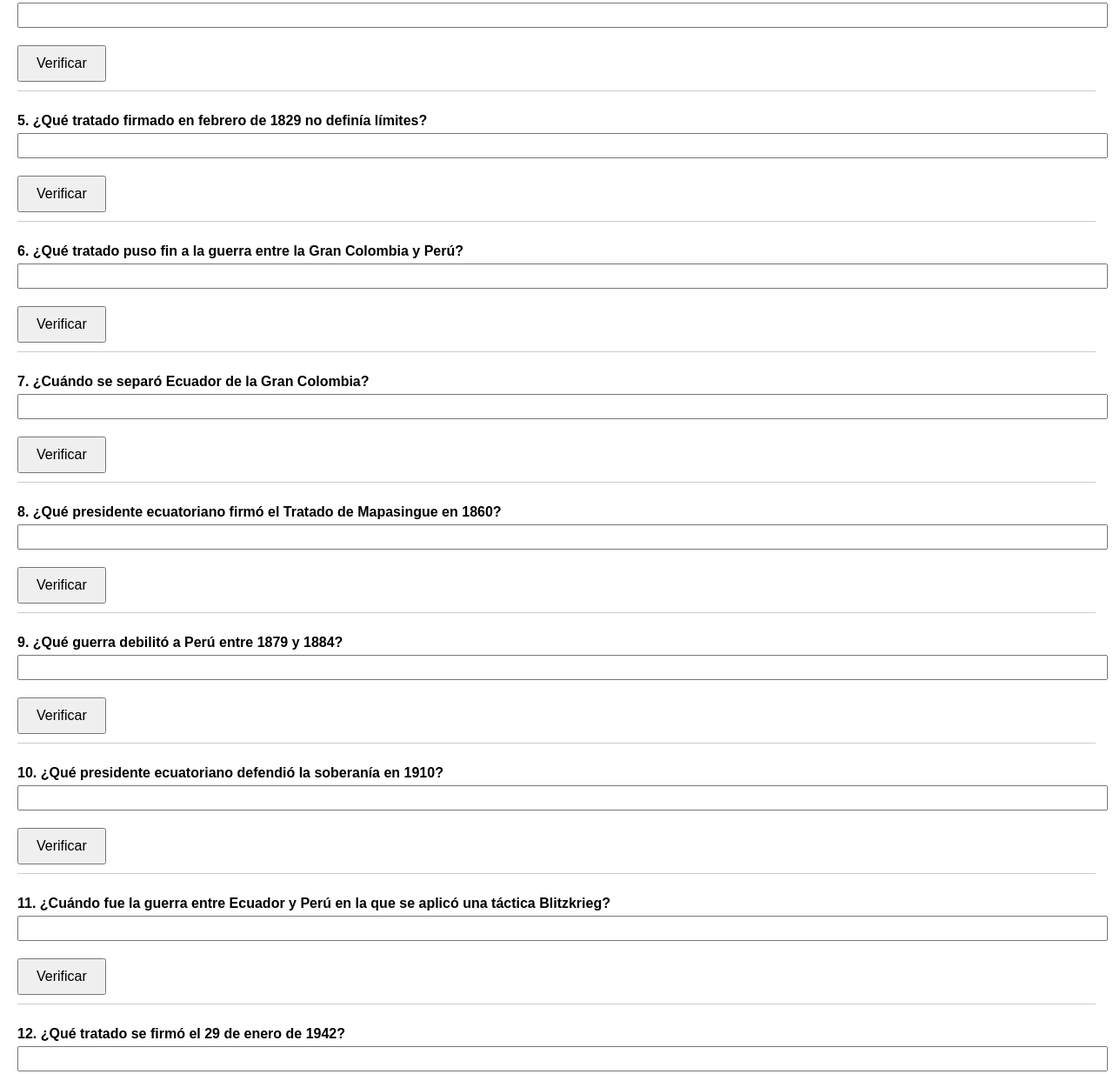
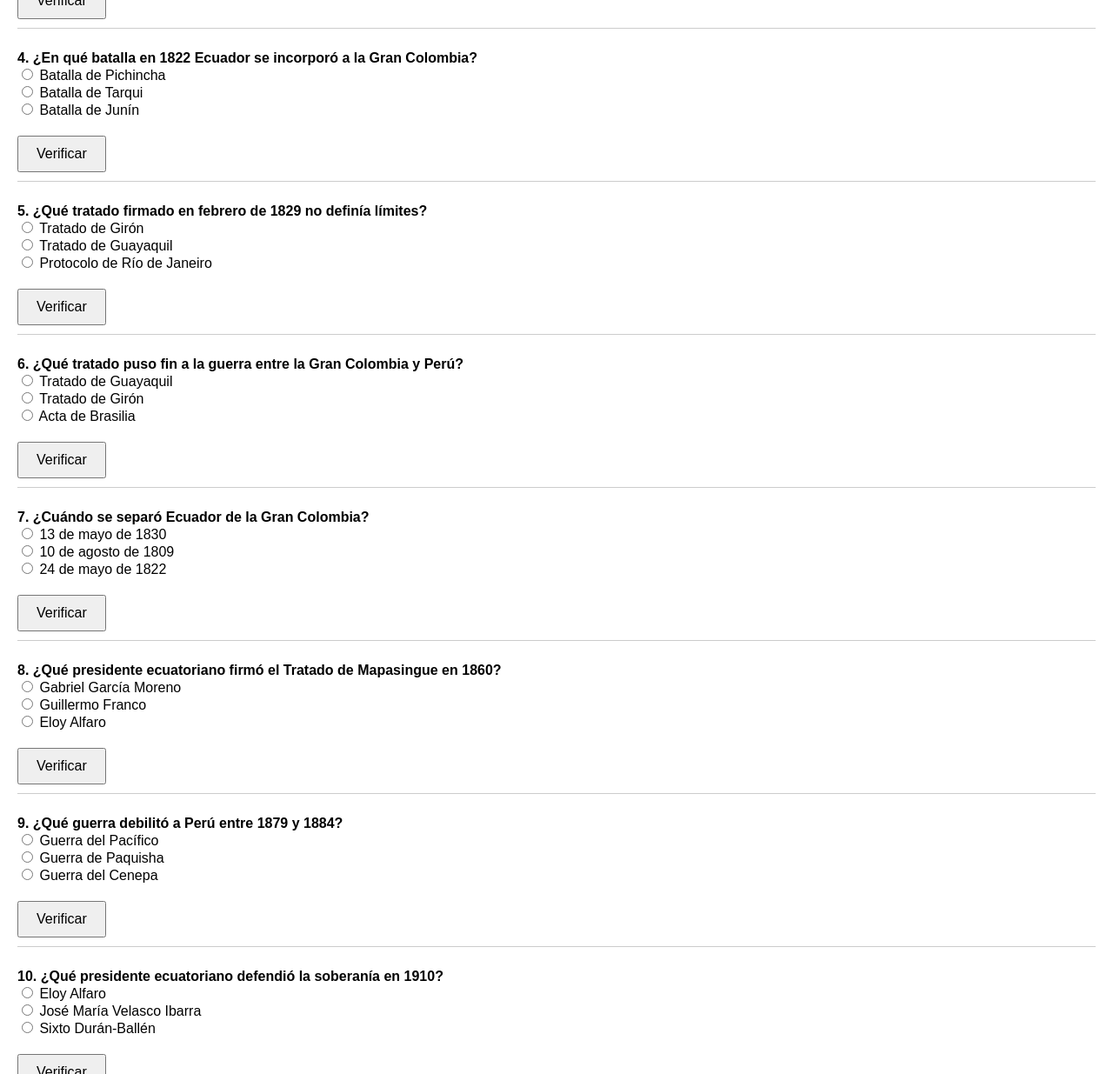
Before and after one commit to jsmasapanta/GCENE, a plain HTML site: page index.html in a window 1280 px wide. Shown: the part 538-1773 px from the top of the page at 87% size. Drawn offline with Linux system fonts and the light colour scheme.

Commit message:
Update index.html

```diff
--- a/index.html
+++ b/index.html
@@ -19,63 +19,69 @@
 
   <script>
     const preguntas = [
-        ["¿A qué virreinato pasaron las provincias de Maynas, Quijos y Canelos en 1802?", "Virreinato del Perú"],
-        ["¿Cuándo fue el Primer Grito de la Independencia en Ecuador?", "10 de agosto de 1809"],
-        ["¿Qué ciudad declaró su independencia el 9 de octubre de 1820?", "Guayaquil"],
-        ["¿En qué batalla en 1822 Ecuador se incorporó a la Gran Colombia?", "Batalla de Pichincha"],
-        ["¿Qué tratado firmado en febrero de 1829 no definía límites?", "Tratado de Girón"],
-        ["¿Qué tratado puso fin a la guerra entre la Gran Colombia y Perú?", "Tratado de Guayaquil"],
-        ["¿Cuándo se separó Ecuador de la Gran Colombia?", "13 de mayo de 1830"],
-        ["¿Qué presidente ecuatoriano firmó el Tratado de Mapasingue en 1860?", "Guillermo Franco"],
-        ["¿Qué guerra debilitó a Perú entre 1879 y 1884?", "Guerra del Pacífico"],
-        ["¿Qué presidente ecuatoriano defendió la soberanía en 1910?", "Eloy Alfaro"],
-        ["¿Cuándo fue la guerra entre Ecuador y Perú en la que se aplicó una táctica Blitzkrieg?", "Julio de 1941"],
-        ["¿Qué tratado se firmó el 29 de enero de 1942?", "Protocolo de Río de Janeiro"],
-        ["¿Qué conflicto ocurrió el 22 de febrero de 1981?", "Conflicto de Paquisha"],
-        ["¿Qué presidente gobernaba Ecuador durante el conflicto de Paquisha?", "Jaime Roldós"],
-        ["¿Cuándo comenzó el conflicto del Alto Cenepa?", "26 de enero de 1995"],
-        ["¿Qué presidente gobernaba Ecuador durante el conflicto del Alto Cenepa?", "Sixto Durán-Ballén"],
-        ["¿Cuál fue el nombre del plan de campaña ecuatoriano en 1995?", "Soberanía I"],
-        ["¿Quién fue el comandante del Agrupamiento Táctico Miguel Iturralde?", "TCRN Luis Hernández"],
-        ["¿Qué nombre recibió el bombardeo masivo del 22 de febrero de 1995?", "La noche de las luciérnagas"],
-        ["¿Cuántos helicópteros peruanos fueron derribados en el conflicto del Cenepa?", "Tres"],
-        ["¿Qué documento se firmó el 26 de octubre de 1998?", "Acta de Brasilia"],
-        ["¿Qué territorio recibió Ecuador en Tiwintza tras la firma de paz?", "1 km² en cesión perpetua con fines ceremoniales"],
-        ["¿Qué zonas fueron ofrecidas a Ecuador para comercio internacional?", "Saramiriza y Pijuayal"],
-        ["¿Qué país se enfrentó a Ecuador en el conflicto del Cenepa?", "Perú"],
-        ["¿En qué año estableció Perú el Puesto de Vigilancia N.º 1, Soldado Pastor?", "1987"],
-        ["¿Qué destacamento ecuatoriano fue creado en 1979 para sustentar las posiciones en el Valle del Cenepa?", "Destacamento Coangos"],
-        ["¿Qué agrupamiento creó Ecuador ante la amenaza peruana en diciembre de 1994?", "Agrupamiento General Iturralde"],
-        ["¿Qué oficial ecuatoriano informó sobre la presencia enemiga el 23 de enero de 1995?", "Coronel José Grijalba"],
-        ["¿Qué día se activó la alerta roja durante el conflicto del Cenepa?", "26 de enero de 1995"],
-        ["¿Qué agrupamiento se creó el 6 de febrero para reforzar la defensa ecuatoriana?", "Agrupamiento Carlomagno Andrade"],
-        ["¿Qué brigada especial fue organizada el 13 de febrero de 1995?", "Brigada Especial Eloy Alfaro"],
-        ["¿Cuál fue el primer soldado ecuatoriano caído en el conflicto del Cenepa?", "Soldado Pico"],
-        ["¿Qué fecha se retiró el primer contingente ecuatoriano tras los acuerdos de Itamaratí?", "1 de abril de 1995"],
-        ["¿Cuántos soldados ecuatorianos murieron durante el conflicto del Cenepa?", "31 soldados"],
-        ["¿Qué país fue acusado por el Gral. Pinochet como agresor en el conflicto?", "Perú"]
-   ];
-
-
+      ["¿A qué virreinato pasaron las provincias de Maynas, Quijos y Canelos en 1802?", "Virreinato del Perú", ["Virreinato de la Nueva Granada", "Virreinato del Perú", "Virreinato de México"]],
+      ["¿Cuándo fue el Primer Grito de la Independencia en Ecuador?", "10 de agosto de 1809", ["10 de agosto de 1809", "9 de octubre de 1820", "24 de mayo de 1822"]],
+      ["¿Qué ciudad declaró su independencia el 9 de octubre de 1820?", "Guayaquil", ["Quito", "Guayaquil", "Cuenca"]],
+      ["¿En qué batalla en 1822 Ecuador se incorporó a la Gran Colombia?", "Batalla de Pichincha", ["Batalla de Pichincha", "Batalla de Tarqui", "Batalla de Junín"]],
+      ["¿Qué tratado firmado en febrero de 1829 no definía límites?", "Tratado de Girón", ["Tratado de Girón", "Tratado de Guayaquil", "Protocolo de Río de Janeiro"]],
+      ["¿Qué tratado puso fin a la guerra entre la Gran Colombia y Perú?", "Tratado de Guayaquil", ["Tratado de Guayaquil", "Tratado de Girón", "Acta de Brasilia"]],
+      ["¿Cuándo se separó Ecuador de la Gran Colombia?", "13 de mayo de 1830", ["13 de mayo de 1830", "10 de agosto de 1809", "24 de mayo de 1822"]],
+      ["¿Qué presidente ecuatoriano firmó el Tratado de Mapasingue en 1860?", "Guillermo Franco", ["Gabriel García Moreno", "Guillermo Franco", "Eloy Alfaro"]],
+      ["¿Qué guerra debilitó a Perú entre 1879 y 1884?", "Guerra del Pacífico", ["Guerra del Pacífico", "Guerra de Paquisha", "Guerra del Cenepa"]],
+      ["¿Qué presidente ecuatoriano defendió la soberanía en 1910?", "Eloy Alfaro", ["Eloy Alfaro", "José María Velasco Ibarra", "Sixto Durán-Ballén"]],
+      ["¿Cuándo fue la guerra entre Ecuador y Perú en la que se aplicó una táctica Blitzkrieg?", "Julio de 1941", ["Julio de 1941", "Febrero de 1981", "Enero de 1995"]],
+      ["¿Qué tratado se firmó el 29 de enero de 1942?", "Protocolo de Río de Janeiro", ["Protocolo de Río de Janeiro", "Tratado de Guayaquil", "Acta de Brasilia"]],
+      ["¿Qué conflicto ocurrió el 22 de febrero de 1981?", "Conflicto de Paquisha", ["Conflicto de Paquisha", "Conflicto del Cenepa", "Guerra del Pacífico"]],
+      ["¿Qué presidente gobernaba Ecuador durante el conflicto de Paquisha?", "Jaime Roldós", ["Jaime Roldós", "Sixto Durán-Ballén", "Eloy Alfaro"]],
+      ["¿Cuándo comenzó el conflicto del Alto Cenepa?", "26 de enero de 1995", ["26 de enero de 1995", "22 de febrero de 1981", "29 de enero de 1942"]],
+      ["¿Qué presidente gobernaba Ecuador durante el conflicto del Alto Cenepa?", "Sixto Durán-Ballén", ["Sixto Durán-Ballén", "Jaime Roldós", "Eloy Alfaro"]],
+      ["¿Cuál fue el nombre del plan de campaña ecuatoriano en 1995?", "Soberanía I", ["Soberanía I", "Plan Cóndor", "Plan Libertad"]],
+      ["¿Quién fue el comandante del Agrupamiento Táctico Miguel Iturralde?", "TCRN Luis Hernández", ["TCRN Luis Hernández", "Coronel José Grijalba", "General Carlomagno Andrade"]],
+      ["¿Qué nombre recibió el bombardeo masivo del 22 de febrero de 1995?", "La noche de las luciérnagas", ["La noche de las luciérnagas", "Operación Centella", "Operación Relámpago"]],
+      ["¿Cuántos helicópteros peruanos fueron derribados en el conflicto del Cenepa?", "Tres", ["Tres", "Cinco", "Dos"]],
+      ["¿Qué documento se firmó el 26 de octubre de 1998?", "Acta de Brasilia", ["Acta de Brasilia", "Protocolo de Río de Janeiro", "Tratado de Guayaquil"]],
+      ["¿Qué territorio recibió Ecuador en Tiwintza tras la firma de paz?", "1 km² en cesión perpetua con fines ceremoniales", ["1 km² en cesión perpetua con fines ceremoniales", "5 km² para uso militar", "Sin territorio"]],
+      ["¿Qué zonas fueron ofrecidas a Ecuador para comercio internacional?", "Saramiriza y Pijuayal", ["Saramiriza y Pijuayal", "Tiwintza y Coangos", "Guayaquil y Quito"]],
+      ["¿Qué país se enfrentó a Ecuador en el conflicto del Cenepa?", "Perú", ["Perú", "Colombia", "Chile"]],
+      ["¿En qué año estableció Perú el Puesto de Vigilancia N.º 1, Soldado Pastor?", "1987", ["1987", "1995", "1981"]],
+      ["¿Qué destacamento ecuatoriano fue creado en 1979 para sustentar las posiciones en el Valle del Cenepa?", "Destacamento Coangos", ["Destacamento Coangos", "Destacamento Tiwintza", "Destacamento Saramiriza"]],
+      ["¿Qué agrupamiento creó Ecuador ante la amenaza peruana en diciembre de 1994?", "Agrupamiento General Iturralde", ["Agrupamiento General Iturralde", "Agrupamiento Carlomagno Andrade", "Agrupamiento Eloy Alfaro"]],
+      ["¿Qué oficial ecuatoriano informó sobre la presencia enemiga el 23 de enero de 1995?", "Coronel José Grijalba", ["Coronel José Grijalba", "TCRN Luis Hernández", "General Carlomagno Andrade"]],
+      ["¿Qué día se activó la alerta roja durante el conflicto del Cenepa?", "26 de enero de 1995", ["26 de enero de 1995", "22 de febrero de 1995", "29 de enero de 1942"]],
+      ["¿Qué agrupamiento se creó el 6 de febrero para reforzar la defensa ecuatoriana?", "Agrupamiento Carlomagno Andrade", ["Agrupamiento Carlomagno Andrade", "Agrupamiento General Iturralde", "Agrupamiento Eloy Alfaro"]],
+      ["¿Qué brigada especial fue organizada el 13 de febrero de 1995?", "Brigada Especial Eloy Alfaro", ["Brigada Especial Eloy Alfaro", "Brigada Especial Carlomagno Andrade", "Brigada Especial Iturralde"]],
+      ["¿Cuál fue el primer soldado ecuatoriano caído en el conflicto del Cenepa?", "Soldado Pico", ["Soldado Pico", "Soldado Pastor", "Soldado Tiwintza"]],
+      ["¿Qué fecha se retiró el primer contingente ecuatoriano tras los acuerdos de Itamaratí?", "1 de abril de 1995", ["1 de abril de 1995", "26 de enero de 1995", "22 de febrero de 1995"]],
+      ["¿Cuántos soldados ecuatorianos murieron durante el conflicto del Cenepa?", "31 soldados", ["31 soldados", "50 soldados", "20 soldados"]],
+      ["¿Qué país fue acusado por el Gral. Pinochet como agresor en el conflicto?", "Perú", ["Perú", "Ecuador", "Chile"]]
+    ];
 
     const form = document.getElementById("cuestionario");
-    preguntas.forEach(([pregunta], i) => {
+    preguntas.forEach(([pregunta, respuestaCorrecta, opciones], i) => {
       form.innerHTML += `
         <div class="pregunta">
           <label><strong>${i + 1}. ${pregunta}</strong></label><br>
-          <input type="text" class="respuesta" id="respuesta${i}">
-          <button type="button" onclick="verificarRespuesta(${i})">Verificar</button>
+          ${opciones
+            .map(
+              (opcion, j) =>
+                `<label><input type="radio" name="respuesta${i}" value="${opcion}"> ${opcion}</label><br>`
+            )
+            .join("")}
+          <button type="button" onclick="verificarRespuesta(${i}, '${respuestaCorrecta}')">Verificar</button>
           <div id="feedback${i}"></div>
         </div>
       `;
     });
 
-    function verificarRespuesta(index) {
-      const userInput = document.getElementById(`respuesta${index}`).value.trim();
+    function verificarRespuesta(index, respuestaCorrecta) {
+      const opciones = document.getElementsByName(`respuesta${index}`);
+      let seleccion = "";
+      opciones.forEach((opcion) => {
+        if (opcion.checked) seleccion = opcion.value;
+      });
+
       const feedback = document.getElementById(`feedback${index}`);
-      const respuestaCorrecta = preguntas[index][1];
-
-      if (userInput === respuestaCorrecta) {
+      if (seleccion === respuestaCorrecta) {
         feedback.innerHTML = "✅ <span class='correcto'>Correcto</span>";
       } else {
         feedback.innerHTML = `❌ <span class='incorrecto'>Incorrecto. Respuesta esperada: ${respuestaCorrecta}</span>`;
```
